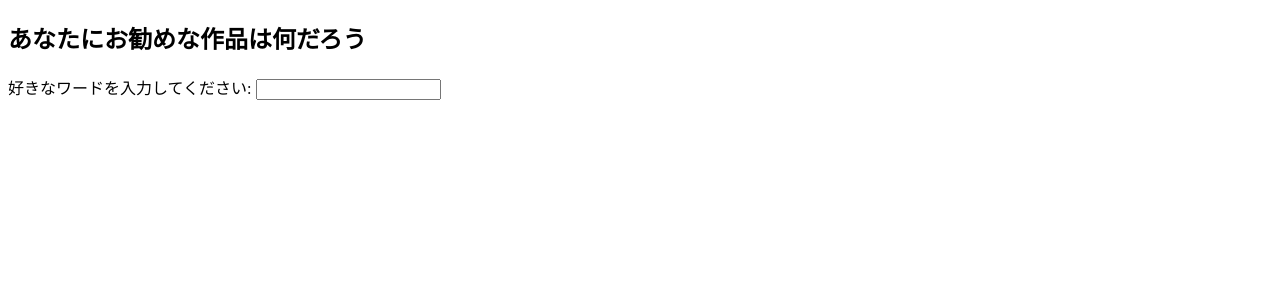
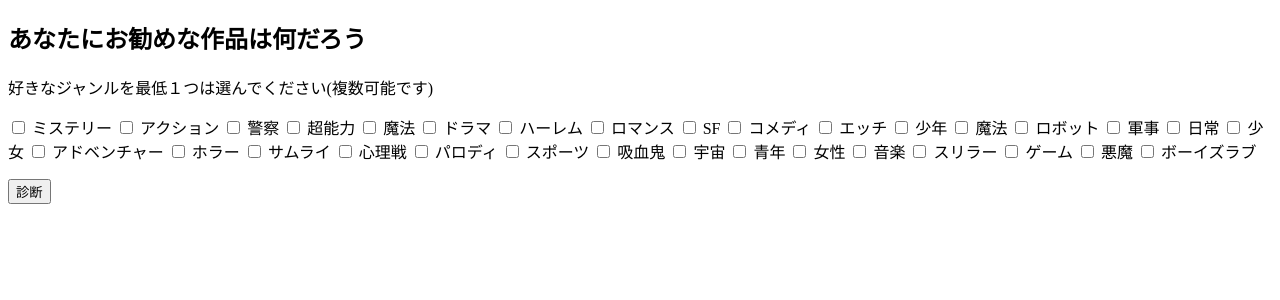
Before and after one commit to hibikino-hakkason/summer-web, a Django app: page /jquery/recommend in a window 1280 px wide. Shown: the top 300 px of the page. Run offline with Django 3.2, Linux system fonts and the light colour scheme.

Commit message:
recommendのhtmlに歴史といった映画のジャンルを複数選択出来るボタンを実装しました，なお，映画のジャンルの変数の保持もできています

```diff
--- a/myapp/static/js/main.js
+++ b/myapp/static/js/main.js
@@ -31,6 +31,7 @@ document.getElementById("home-no-botton").onclick = function() {
     num_page += 1;
     if (num_page === 2) {
         window.location.href = "homework";
+
     };
 }
 
--- a/myapp/templates/recommend.html
+++ b/myapp/templates/recommend.html
@@ -1,7 +1,7 @@
 {% load static %}
 <!DOCTYPE html>
 <html lang="ja">
-    <script type="text/javascript" src="main.js"></script>
+    <script type="text/javascript" src="https://ajax.googleapis.com/ajax/libs/jquery/2.2.4/jquery.min.js"></script>
     <head>
 
         <meta charset="utf-8">
@@ -14,8 +14,125 @@
         <div class="container">
             <h2>あなたにお勧めな作品は何だろう</h2>
               <form action="hoge">
-                <label>好きなワードを入力してください: <input type="text", name="homework" id="homework-content"></label>
+                <div>
+                <label>好きなジャンルを最低１つは選んでください(複数可能です)</label>
+                <form id="target">
+                  <p>
+                    <input type="checkbox" id="mistery" name="movie" value="mistery" />
+                    <label for="mistery">ミステリー</label>
+
+                    <input type="checkbox" id="action" name="movie" value="action" />
+                    <label for="action">アクション</label>
+
+                    <input type="checkbox" id="police" name="movie" value="police"  />
+                    <label for="police">警察</label>
+
+                    <input type="checkbox" id="ability" name="movie" value="ability" />
+                    <label for="ability">超能力</label>
+
+                    <input type="checkbox" id="mahou" name="movie" value="mahou" />
+                    <label for="mahou">魔法</label>
+
+                    <input type="checkbox" id="dorama" name="movie" value="dorama" />
+                    <label for="dorama">ドラマ</label>
+
+                    <input type="checkbox" id="haremu" name="movie" value="haremu" />
+                    <label for="haremu">ハーレム</label>
+
+                    <input type="checkbox" id="romance" name="movie" value="romance" />
+                    <label for="romance">ロマンス</label>
+
+                    <input type="checkbox" id="SF" name="movie" value="SF" />
+                    <label for="SF">SF</label>
+
+                    <input type="checkbox" id="comedy" name="movie" value="comedy" />
+                    <label for="comedy">コメディ</label>
+
+                    <input type="checkbox" id="etti" name="movie" value="etti" />
+                    <label for="etti">エッチ</label>
+
+                    <input type="checkbox" id="boy" name="movie" value="boy" />
+                    <label for="boy">少年</label>
+
+                    <input type="checkbox" id="magic" name="movie" value="magic" />
+                    <label for="magic">魔法</label>
+
+                    <input type="checkbox" id="robot" name="movie" value="robot" />
+                    <label for="robot">ロボット</label>
+
+                    <input type="checkbox" id="gunzi" name="movie" value="gunzi" />
+                    <label for="gunzi">軍事</label>
+
+                    <input type="checkbox" id="everyday" name="movie" value="everyday" />
+                    <label for="everyday">日常</label>
+
+                    <input type="checkbox" id="girl" name="movie" value="girl" />
+                    <label for="girl">少女</label>
+
+                    <input type="checkbox" id="adobentya" name="movie" value="adobentya" />
+                    <label for="adobentya">アドベンチャー</label>
+
+                    <input type="checkbox" id="hora" name="movie" value="hora"  />
+                    <label for="hora">ホラー</label>
+
+                    <input type="checkbox" id="samurai" name="movie" value="samurai" />
+                    <label for="samurai">サムライ</label>
+
+                    <input type="checkbox" id="sinri" name="movie" value="sinri" />
+                    <label for="sinri">心理戦</label>
+
+                    <input type="checkbox" id="propa" name="movie" value="propa" />
+                    <label for="propa">パロディ</label>
+
+                    <input type="checkbox" id="sports" name="movie" value="sports"  />
+                    <label for="sports">スポーツ</label>
+
+                    <input type="checkbox" id="blood" name="movie" value="blood" />
+                    <label for="blood">吸血鬼</label>
+
+                    <input type="checkbox" id="utyu" name="movie" value="utyu" />
+                    <label for="utyu">宇宙</label>
+
+                    <input type="checkbox" id="man" name="movie" value="man" />
+                    <label for="man">青年</label>
+
+                    <input type="checkbox" id="woman" name="movie" value="woman"  />
+                    <label for="woman">女性</label>
+
+                    <input type="checkbox" id="music" name="movie" value="music" />
+                    <label for="music">音楽</label>
+
+                    <input type="checkbox" id="surira" name="movie" value="surira" />
+                    <label for="surira">スリラー</label>
+
+                    <input type="checkbox" id="game" name="movie" value="game" />
+                    <label for="game">ゲーム</label>
+
+                    <input type="checkbox" id="debiru" name="movie" value="debiru"  />
+                    <label for="debiru">悪魔</label>
+
+                    <input type="checkbox" id="BL" name="movie" value="BL" />
+                    <label for="BL">ボーイズラブ</label>
+
+                  </p>
+                </div>
               </form>
-            </div>
+              <div>
+                <button type="button" id="btn">診断</button>
+        </div>
+
+        </div>
+        <script>
+
+        $(function () {
+          $('#btn').click(function() {
+            $('[name="movie"]:checked').each(function(index, elm) {
+              var osValue = $(elm).attr('id');
+              var osText = $('label[for="' + osValue + '"]').text();
+              console.log(osText);
+            });
+          })
+        });
+        </script>
     </body>
 </html>
```
Also changed, not shown: 1 other file.
